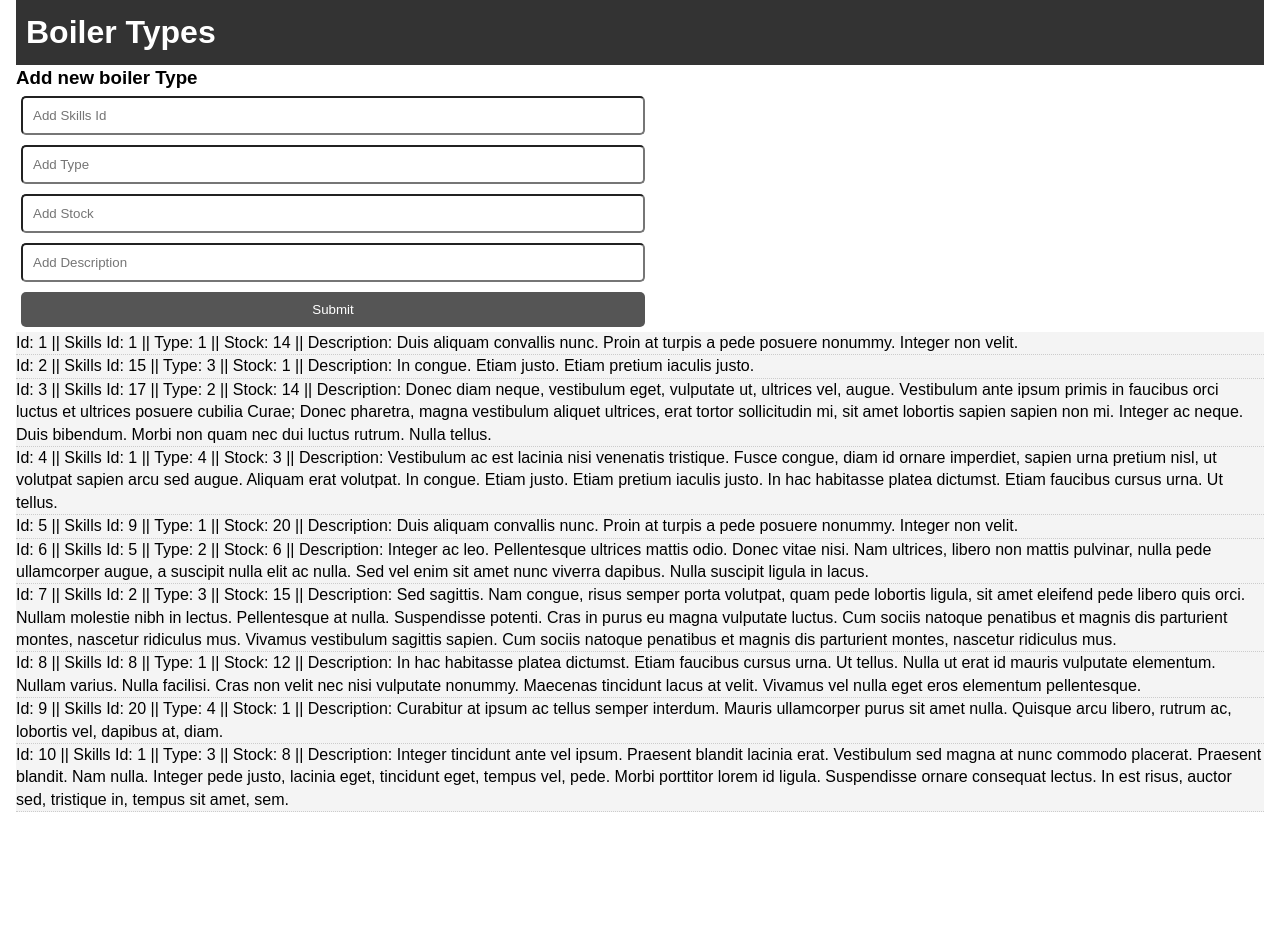
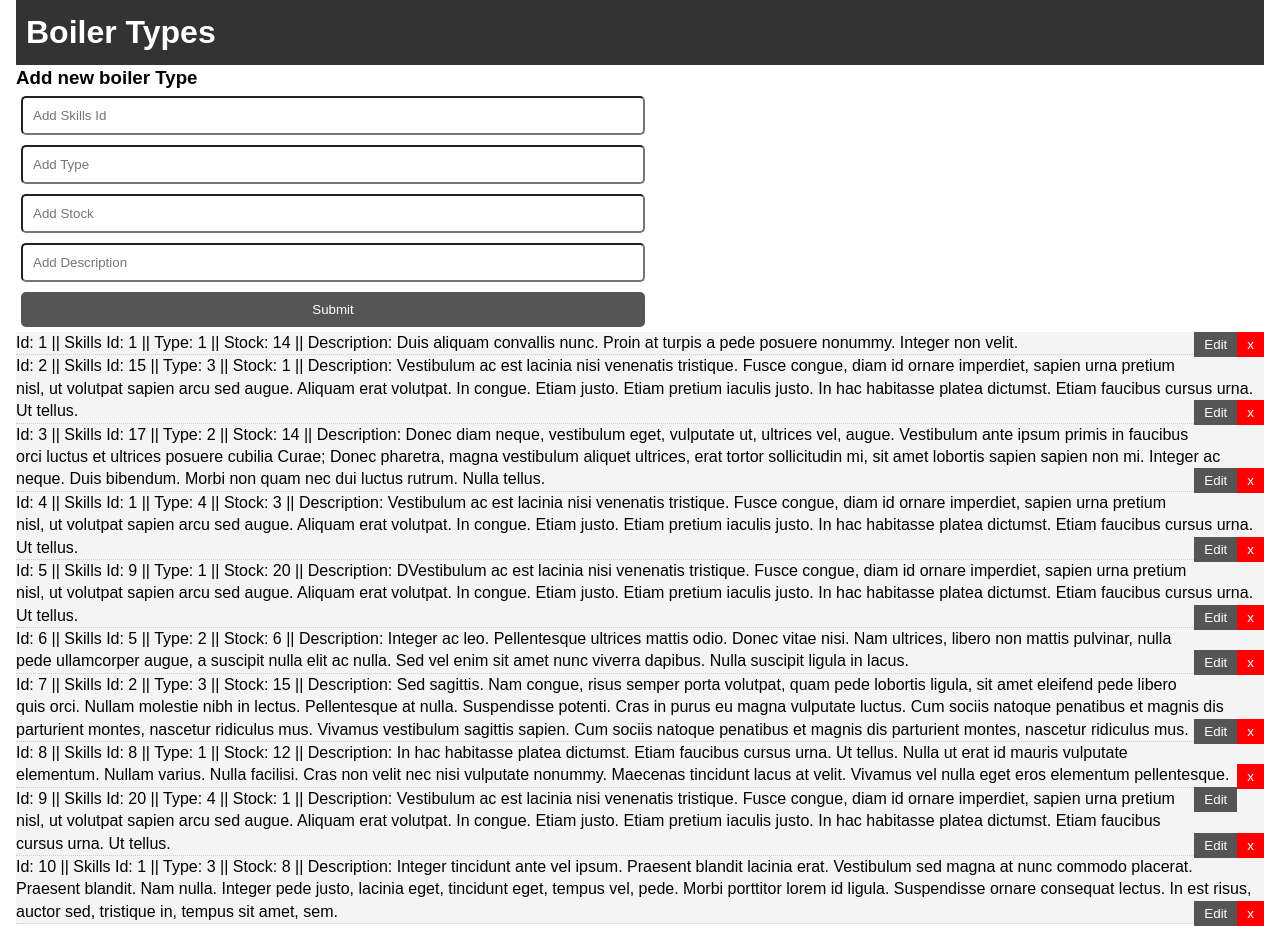
Before and after one commit to IgnacioRacca/boilerType, a React (Create React App) app: page / in a window 1280 px wide. Before the commit the page ends 812 px from the top, so only its background shows below. Built offline with nearby package versions, Linux system fonts and the light colour scheme.

Commit message:
add button edit and delete

```diff
--- a/src/App.js
+++ b/src/App.js
@@ -31,6 +31,10 @@ class App extends Component {
       this.setState({ boilerType: [...this.state.boilerType, newBoilerType] });
     };
 
+    deleteBoilerType = (id) => {
+      this.setState({ boilerType: [...this.state.boilerType.filter(boilerType => boilerType.id!==id)]})
+    };
+
 
   render() {
     return (
@@ -46,6 +50,7 @@ class App extends Component {
                   <AddBoilerType addBoilerType={this.addBoilerType} />
                   <BoilerType
                     boilerType={this.state.boilerType}
+                    deleteBoilerType={this.deleteBoilerType}
                   />
                 </React.Fragment>
               )}
@@ -53,7 +58,6 @@ class App extends Component {
           </div>
         </div>
       </Router>
-
     );
   }
 }
--- a/src/components/BoilerType.js
+++ b/src/components/BoilerType.js
@@ -1,6 +1,8 @@
 import React, { Component } from "react";
 import PropTypes from "prop-types";
 import BoilerTypeItem from "./BoilerTypeItem";
+
+
 
 
 
@@ -10,7 +12,8 @@ class BoilerType extends Component {
       <div>
         {
             this.props.boilerType.map((boilerType) => (
-                <BoilerTypeItem key={boilerType.id} boilerType={boilerType}/>
+                <BoilerTypeItem key={boilerType.id} boilerType={boilerType}
+                deleteBoilerType={this.props.deleteBoilerType}/>
                 )
             )
         }
--- a/src/components/BoilerTypeItem.js
+++ b/src/components/BoilerTypeItem.js
@@ -1,11 +1,13 @@
 import React, { Component } from "react";
 import PropTypes from 'prop-types';
+
+
 
 class BoilerTypeItem extends Component {
   getStyle = () => {
       return {
           background: "#f4f4f4",
-          paddign: "10px",
+          paddign: "10px 20px",
           borderBottom: "1px #ccc dotted",
       };
   };
@@ -18,6 +20,11 @@ class BoilerTypeItem extends Component {
         <div style={this.getStyle()}>
             <p>
                 Id: {id}  ||  Skills Id: {skillsId}  ||  Type: {type}  ||  Stock: {stock}  || Description: {description}
+                <button onClick={() => this.props.deleteBoilerType(id)}
+                style={btnDelete}>x</button>
+                <button style={btnEdit}>Edit</button>
+
+
             </p>
         </div>
         )
@@ -27,7 +34,29 @@ class BoilerTypeItem extends Component {
 //proptypes
 
 BoilerTypeItem.propTypes = {
-    boilerType: PropTypes.object.isRequired
+    boilerType: PropTypes.object.isRequired,
+    deleteBoilerType: PropTypes.func.isRequired,
 };
 
+
+const btnDelete ={
+    background: 'red',
+    color: '#fff',
+    border:'none',
+    padding: '5px 10px',
+    //borderRadius: '50%',
+    cursor: 'pointer',
+    float: 'right'
+  }
+
+const btnEdit ={
+    background: '#555',
+    color: '#fff',
+    border:'none',
+    padding: '5px 10px',
+    //borderRadius: '50%',
+    cursor: 'pointer',
+    float: 'right'
+  }
+
 export default BoilerTypeItem;
--- a/src/data/boilerType.json
+++ b/src/data/boilerType.json
@@ -10,7 +10,7 @@
       "id": 2,
       "skillsId": 15,
       "type": 3,
-      "description": "In congue. Etiam justo. Etiam pretium iaculis justo.",
+      "description": "Vestibulum ac est lacinia nisi venenatis tristique. Fusce congue, diam id ornare imperdiet, sapien urna pretium nisl, ut volutpat sapien arcu sed augue. Aliquam erat volutpat.\n\nIn congue. Etiam justo. Etiam pretium iaculis justo.\n\nIn hac habitasse platea dictumst. Etiam faucibus cursus urna. Ut tellus.",
       "stock": 1
     },
     {
@@ -31,7 +31,7 @@
       "id": 5,
       "skillsId": 9,
       "type": 1,
-      "description": "Duis aliquam convallis nunc. Proin at turpis a pede posuere nonummy. Integer non velit.",
+      "description": "DVestibulum ac est lacinia nisi venenatis tristique. Fusce congue, diam id ornare imperdiet, sapien urna pretium nisl, ut volutpat sapien arcu sed augue. Aliquam erat volutpat.\n\nIn congue. Etiam justo. Etiam pretium iaculis justo.\n\nIn hac habitasse platea dictumst. Etiam faucibus cursus urna. Ut tellus.",
       "stock": 20
     },
     {
@@ -59,7 +59,7 @@
       "id": 9,
       "skillsId": 20,
       "type": 4,
-      "description": "Curabitur at ipsum ac tellus semper interdum. Mauris ullamcorper purus sit amet nulla. Quisque arcu libero, rutrum ac, lobortis vel, dapibus at, diam.",
+      "description": "Vestibulum ac est lacinia nisi venenatis tristique. Fusce congue, diam id ornare imperdiet, sapien urna pretium nisl, ut volutpat sapien arcu sed augue. Aliquam erat volutpat.\n\nIn congue. Etiam justo. Etiam pretium iaculis justo.\n\nIn hac habitasse platea dictumst. Etiam faucibus cursus urna. Ut tellus.",
       "stock": 1
     },
     {
```
Also changed, not shown: src/App.css (line endings or trailing spaces), 1 other file (tests, documents, lock files or other folders).
